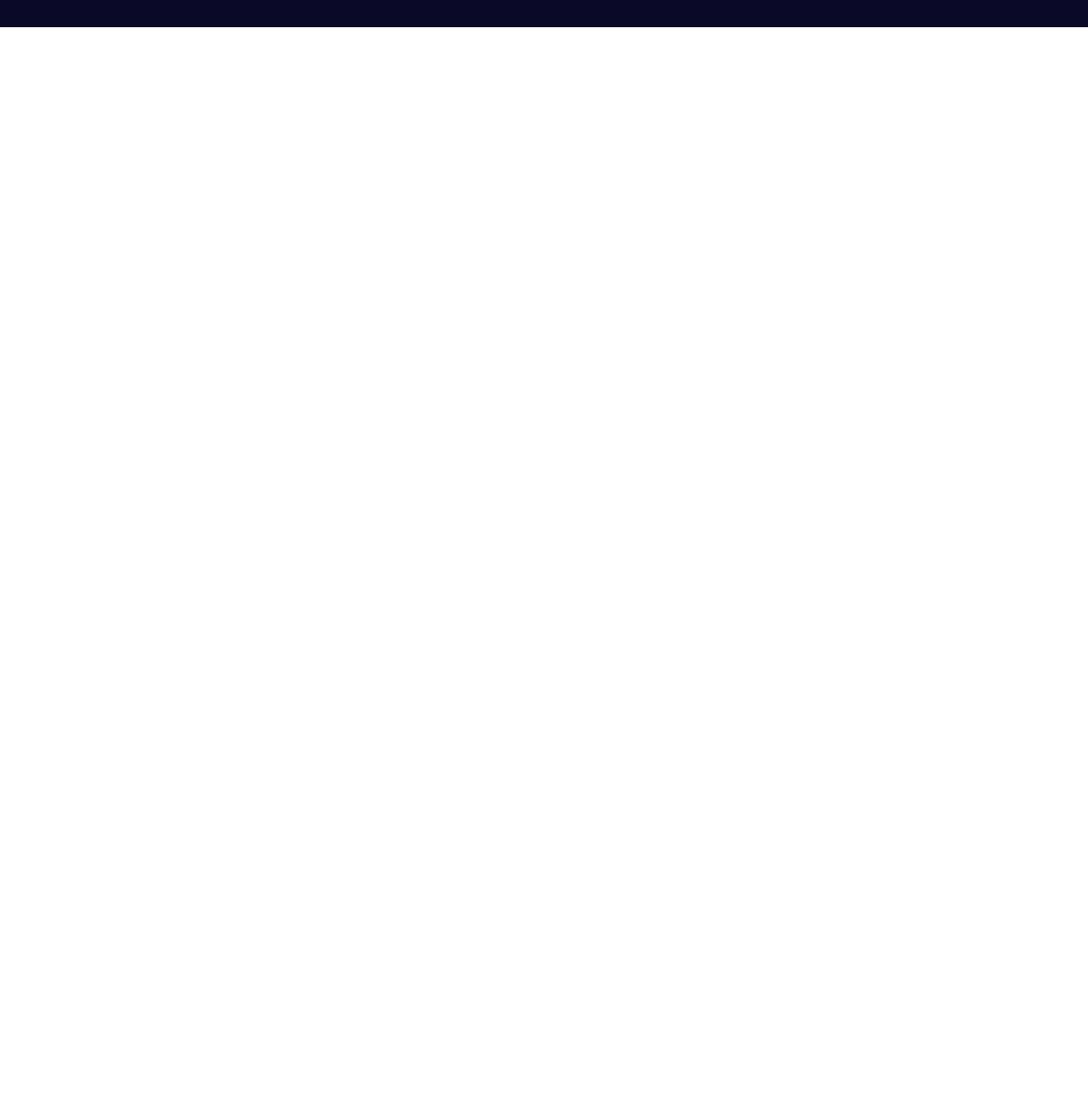
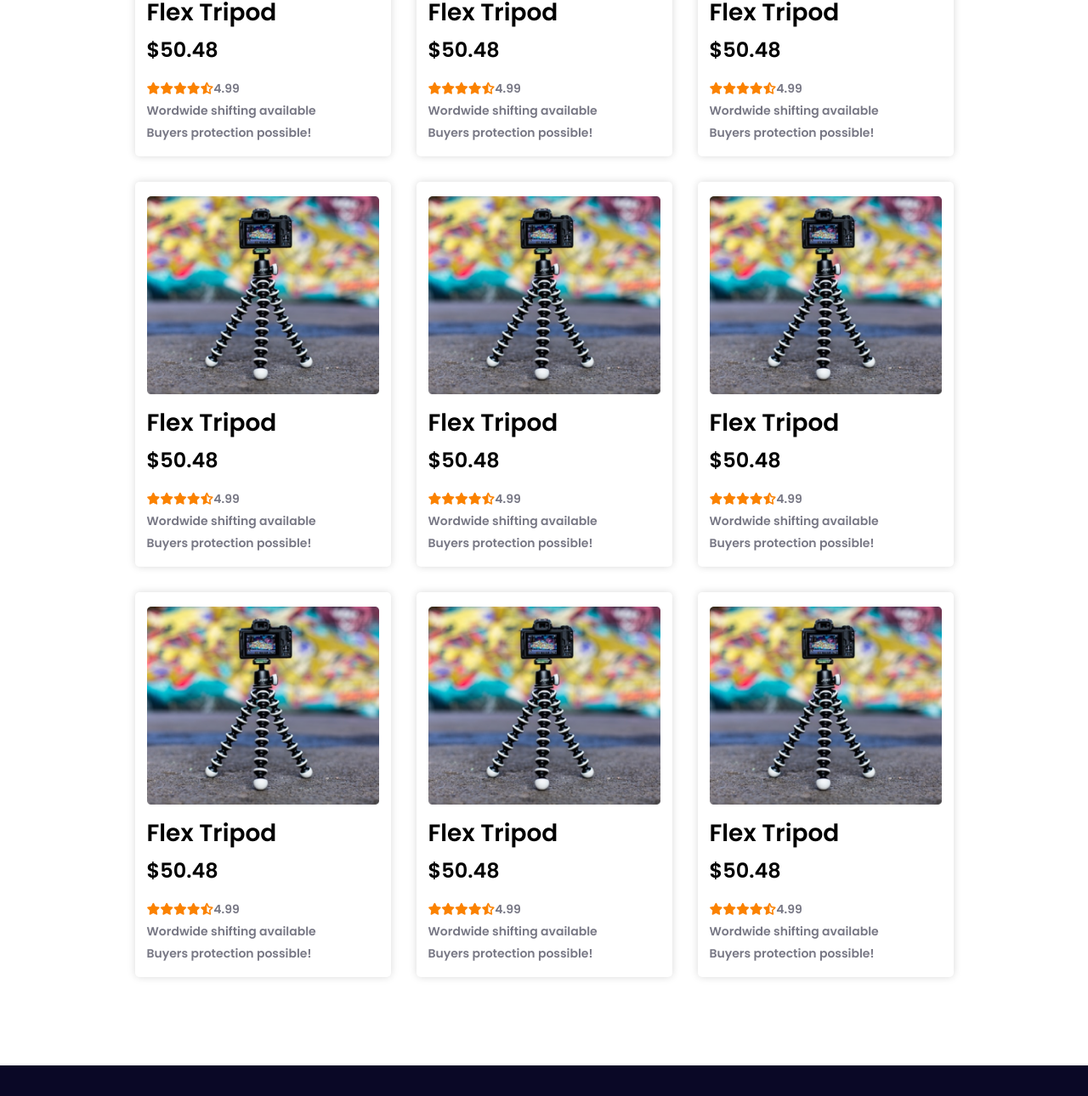
Before and after one commit to numangit/influencer-gear-main, a plain HTML site: page index.html in a window 1280 px wide. Shown: the part 1249-2539 px from the top of the page at 85% size. Before the commit the page ends 1281 px from the top, so only its background shows below. Drawn offline with Linux system fonts and the light colour scheme.

Commit message:
added grid layout

```diff
--- /dev/null
+++ b/collect.css
@@ -0,0 +1,11 @@
+.collections {
+    display: grid;
+    grid-template-columns: repeat(3, 301px);
+    padding: 0 50px;
+    justify-content: center;
+    gap: 30px;
+}
+
+.collection {
+    width: 30%;
+}
--- a/index.html
+++ b/index.html
@@ -58,12 +58,97 @@
     <!-- ==== Main starts here ==== -->
     <main>
         <section class="collection-section">
-            <h1>Popular Collection</h1>
-            <article class="colections">
-                <div class="colection">
-                    <img src="" alt="">
-                    <h2>collection-1</h2>
-                    <h3>001</h3>
+            <h1>Popular Collections</h1>
+            <article class="collections">
+                <div class="collection">
+                    <img src="./images/tripod.png" alt="tripod">
+                    <h2>Flex Tripod</h2>
+                    <h3>$50.48</h3>
+                    <p><span><i class="fa-solid fa-star"></i><i class="fa-solid fa-star"></i><i
+                                class="fa-solid fa-star"></i><i class="fa-solid fa-star"></i><i
+                                class="fa-solid fa-star-half-stroke"></i></span>4.99</p>
+                    <p>Wordwide shifting available</p>
+                    <p>Buyers protection possible!</p>
+                </div>
+                <div class="collection">
+                    <img src="./images/tripod.png" alt="tripod">
+                    <h2>Flex Tripod</h2>
+                    <h3>$50.48</h3>
+                    <p><span><i class="fa-solid fa-star"></i><i class="fa-solid fa-star"></i><i
+                                class="fa-solid fa-star"></i><i class="fa-solid fa-star"></i><i
+                                class="fa-solid fa-star-half-stroke"></i></span>4.99</p>
+                    <p>Wordwide shifting available</p>
+                    <p>Buyers protection possible!</p>
+                </div>
+                <div class="collection">
+                    <img src="./images/tripod.png" alt="tripod">
+                    <h2>Flex Tripod</h2>
+                    <h3>$50.48</h3>
+                    <p><span><i class="fa-solid fa-star"></i><i class="fa-solid fa-star"></i><i
+                                class="fa-solid fa-star"></i><i class="fa-solid fa-star"></i><i
+                                class="fa-solid fa-star-half-stroke"></i></span>4.99</p>
+                    <p>Wordwide shifting available</p>
+                    <p>Buyers protection possible!</p>
+                </div>
+                <div class="collection">
+                    <img src="./images/tripod.png" alt="tripod">
+                    <h2>Flex Tripod</h2>
+                    <h3>$50.48</h3>
+                    <p><span><i class="fa-solid fa-star"></i><i class="fa-solid fa-star"></i><i
+                                class="fa-solid fa-star"></i><i class="fa-solid fa-star"></i><i
+                                class="fa-solid fa-star-half-stroke"></i></span>4.99</p>
+                    <p>Wordwide shifting available</p>
+                    <p>Buyers protection possible!</p>
+                </div>
+                <div class="collection">
+                    <img src="./images/tripod.png" alt="tripod">
+                    <h2>Flex Tripod</h2>
+                    <h3>$50.48</h3>
+                    <p><span><i class="fa-solid fa-star"></i><i class="fa-solid fa-star"></i><i
+                                class="fa-solid fa-star"></i><i class="fa-solid fa-star"></i><i
+                                class="fa-solid fa-star-half-stroke"></i></span>4.99</p>
+                    <p>Wordwide shifting available</p>
+                    <p>Buyers protection possible!</p>
+                </div>
+                <div class="collection">
+                    <img src="./images/tripod.png" alt="tripod">
+                    <h2>Flex Tripod</h2>
+                    <h3>$50.48</h3>
+                    <p><span><i class="fa-solid fa-star"></i><i class="fa-solid fa-star"></i><i
+                                class="fa-solid fa-star"></i><i class="fa-solid fa-star"></i><i
+                                class="fa-solid fa-star-half-stroke"></i></span>4.99</p>
+                    <p>Wordwide shifting available</p>
+                    <p>Buyers protection possible!</p>
+                </div>
+                <div class="collection">
+                    <img src="./images/tripod.png" alt="tripod">
+                    <h2>Flex Tripod</h2>
+                    <h3>$50.48</h3>
+                    <p><span><i class="fa-solid fa-star"></i><i class="fa-solid fa-star"></i><i
+                                class="fa-solid fa-star"></i><i class="fa-solid fa-star"></i><i
+                                class="fa-solid fa-star-half-stroke"></i></span>4.99</p>
+                    <p>Wordwide shifting available</p>
+                    <p>Buyers protection possible!</p>
+                </div>
+                <div class="collection">
+                    <img src="./images/tripod.png" alt="tripod">
+                    <h2>Flex Tripod</h2>
+                    <h3>$50.48</h3>
+                    <p><span><i class="fa-solid fa-star"></i><i class="fa-solid fa-star"></i><i
+                                class="fa-solid fa-star"></i><i class="fa-solid fa-star"></i><i
+                                class="fa-solid fa-star-half-stroke"></i></span>4.99</p>
+                    <p>Wordwide shifting available</p>
+                    <p>Buyers protection possible!</p>
+                </div>
+                <div class="collection">
+                    <img src="./images/tripod.png" alt="tripod">
+                    <h2>Flex Tripod</h2>
+                    <h3>$50.48</h3>
+                    <p><span><i class="fa-solid fa-star"></i><i class="fa-solid fa-star"></i><i
+                                class="fa-solid fa-star"></i><i class="fa-solid fa-star"></i><i
+                                class="fa-solid fa-star-half-stroke"></i></span>4.99</p>
+                    <p>Wordwide shifting available</p>
+                    <p>Buyers protection possible!</p>
                 </div>
             </article>
         </section>
--- a/style.css
+++ b/style.css
@@ -65,7 +65,7 @@ nav li a {
     background: url(./images/Circle\ design.svg);
     margin: auto;
     background-repeat: no-repeat;
-    padding: 5em;
+    padding: 1em 1.5em 5em;
 }
 
 .home-img {
@@ -108,6 +108,55 @@ hr {
     height: 40px;
 }
 
+/* =================main================== */
+.collection-section {
+    font-size: 32px;
+    text-align: center;
+    margin-bottom: 40px;
+}
+
+.collections {
+    display: grid;
+    grid-template-columns: repeat(3, 301px);
+    gap: 30px;
+    justify-content: center;
+    padding: 2em 0;
+}
+
+.collection {
+    padding: 17px 14px;
+    box-shadow: 0px 0px 10px rgba(0, 0, 0, 0.15);
+    border-radius: 5px;
+    text-align: left;
+}
+
+.collection img {
+    width: 100%;
+}
+
+.collection h2 {
+    font-weight: 500;
+    font-size: 28px;
+}
+
+.collection h3 {
+    font-weight: 400;
+    font-size: 24px;
+    margin: 5px 0 18px 0;
+}
+
+.collection span {
+    color: #FB8200;
+}
+
+.collection p {
+    font-weight: 700;
+    font-size: 14px;
+    color: #787885;
+    margin-top: 5px;
+}
+
+
 /* ===================footer================= */
 footer {
     text-align: center;
```
Also changed, not shown: index2.html (added, +50 -0 lines).
